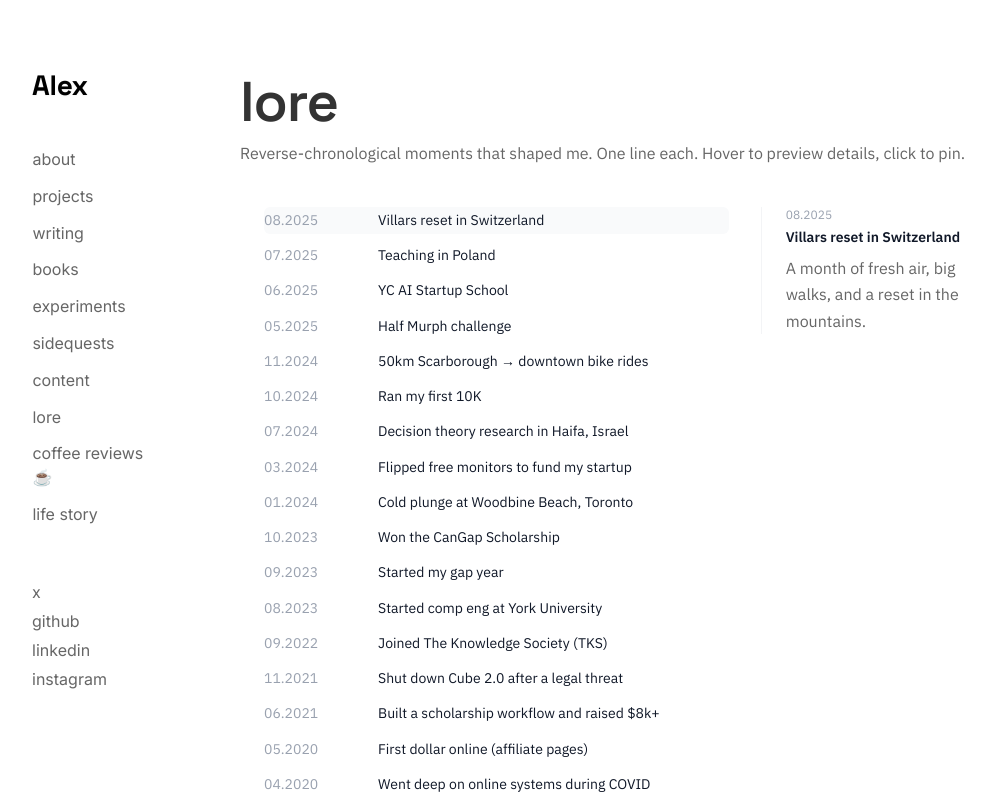
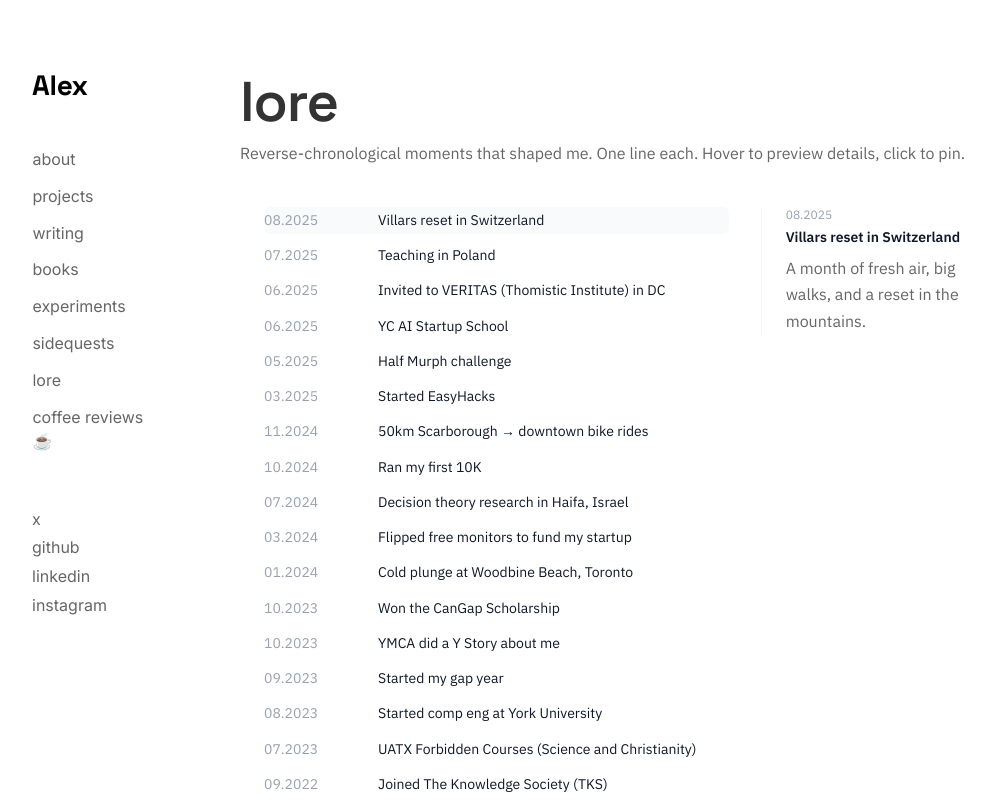
Before and after one commit to alexshibu1/alexshibu.com, a Next.js app: page /lore in a window 1280 px wide. Shown: the top 800 px of the page, without its empty margins (48-1042 px from the left). Built offline with nearby package versions, Linux system fonts and the light colour scheme.

Commit message:
lost of changes

```diff
--- a/app/components/sidebar.tsx
+++ b/app/components/sidebar.tsx
@@ -74,17 +74,11 @@ export default function Sidebar() {
           <Link href="/sidequest" className={linkClassName} onClick={closeMenu}>
             sidequests
           </Link>
-          <Link href="/content" className={linkClassName} onClick={closeMenu}>
-            content
-          </Link>
           <Link href="/lore" className={linkClassName} onClick={closeMenu}>
             lore
           </Link>
           <Link href="/coffee" className={linkClassName} onClick={closeMenu}>
             coffee reviews ☕
-          </Link>
-          <Link href="/life" className={linkClassName} onClick={closeMenu}>
-            life story
           </Link>
         </div>
 
--- a/app/lore/page.tsx
+++ b/app/lore/page.tsx
@@ -10,6 +10,8 @@ type LoreItem = {
   line: string;
   /** Optional details (shown in a clean side pane) */
   more?: string;
+  /** Optional external links shown in the details pane */
+  links?: { label: string; url: string }[];
   /**
    * Optional manual sort override (bigger = newer).
    * If omitted, we infer it from `date` so new entries auto-slot correctly.
@@ -83,22 +85,93 @@ function inferSortKey(date: string): number {
 
 const LORE: LoreItem[] = [
   {
+    id: "shopify-vanauley-2022-04",
+    date: "04.2022",
+    line: "First dollars on Shopify selling bath bombs",
+    more: "Launched a Shopify storefront for bath bomb fundraising for the Vanauley homeless shelter, promoted via Instagram theme pages. Had around 600 folloewers. Learned e-commerce + order fulfillment and marketing.",
+    links: [
+      {
+        label: "Screenshot",
+        url: "/projects/bathbombs.png",
+      },
+
+    ],
+  },
+  {
+    id: "easyhacks-2025-03",
+    date: "03.2025",
+    line: "Started EasyHacks",
+    more: "Hackathon for Rejects on easyhacks.org. It started from an accidental rejection email thread from UBC nwhacks. Turned into a 10 person team with 170+ beginners from 7+ countries and about $8K in prizes.",
+    links: [
+      {
+        label: "easyhacks.org",
+        url: "https://easyhacks.org",
+      },
+    ],
+  },
+  {
     id: "tks-2022-09",
     date: "09.2022",
     line: "Joined The Knowledge Society (TKS)",
-    more: "Joined TKS a community that opened my eyes to what's really possible.",
+    more: "Joined TKS — a community that opened my eyes to what’s really possible. Pitched and built tech with 200+ innovators, shipped and showcased impact, and explored 30+ conferences around the world. Projects at Microsoft HQ, Interac, and Sensei Labs.",
+  },
+  {
+    id: "nfts-2021-05",
+    date: "05.2021",
+    line: "Turned $3K into $100K in NFTs then lost it",
+    more: "Got super into NFTs. Took my YMCA internship money, about $3K, and went all in. Flipped Veefriends and World of Women, did some DeFi farming, lived in Discord. Ran it up to around $100K then the market crashed and I lost it all. But I did it once and I can do it again.",
+    links: [
+      {
+        label: "Screenshots",
+        url: "/images/nft/image1.png",
+      },
+    ],
+  },
+  {
+    id: "circus-clounz-2021-09",
+    date: "09.2021",
+    line: "Led the Circus Clounz NFT team",
+    more: "Led a 4 person team. Partnered and dropped NFTs, learned Solidity, and got way more crypto native. Missed product market fit, still learned a lot.",
+    links: [
+      {
+        label: "Circus Clounz (archive)",
+        url: "https://web.archive.org/web/20220128132945/https://circusclownz.com/",
+      },
+      {
+        label: "Screenshots",
+        url: "/images/nft/image2.png",
+      },
+    ],
   },
   {
     id: "cangap-scholarship-2023-10",
     date: "10.2023",
     line: "Won the CanGap Scholarship",
-    more: "The Canadian Gap Year Association helped fund my trip on my gap year across  Bangalore, Kerala, and Colombo. Thank you CanGap ❤️",
+    more: "Canadian Gap Year Association helped fund my trip on my gap year across Bangalore, Kerala, and Colombo. Thank you CanGap ❤️",
+  },
+  {
+    id: "ymca-y-story-2023-10",
+    date: "10.2023",
+    line: "YMCA did a Y Story about me",
+    more: "I shared my experience with the YMCA Newcomer Youth Leadership Development Program and how it gave me the confidence and opportunity to help make a change in my community. Big thank you to the donors who make programs like this possible.",
+    links: [
+      {
+        label: "Watch on Instagram",
+        url: "https://www.instagram.com/p/Cyi95HKKV2d/",
+      },
+    ],
   },
   {
     id: "gap-year-2023-09",
     date: "09.2023",
     line: "Started my gap year",
     more: "A year to do cool shit, explore, travel, and learn outside school. I said yes to everything",
+  },
+  {
+    id: "uatx-forbidden-courses-2023-07",
+    date: "07.2023",
+    line: "UATX Forbidden Courses (Science and Christianity)",
+    more: "University of Austin (UATX) — Forbidden Courses (2023): focus in “Science and Christianity.” Completed the pre-course work, but couldn’t join the in-person seminar due to visa constraints. With Harvard and MIT kids",
   },
   {
     id: "york-university-2023-09",
@@ -128,7 +201,13 @@ const LORE: LoreItem[] = [
     id: "yc-ai-school-2025-06",
     date: "06.2025",
     line: "YC AI Startup School",
-    more: "Absorbed founder lessons: talk to users, ship fast, and iterate.",
+    more: "Two-day intensive workshop in San Francisco on building and shipping with AI, alongside ~2,000 top CS undergrads and grad students. Absorbed founder lessons: talk to users, ship fast, and iterate.",
+  },
+  {
+    id: "veritas-2025-06",
+    date: "06.2025",
+    line: "Invited to VERITAS (Thomistic Institute) in DC",
+    more: "Invited participant at the VERITAS conference in Washington, DC (Thomistic Institute, 2025). Engaged with scholars and explored foundational questions and philosophical thought.",
   },
   {
     id: "yakov-research-2024-07",
@@ -146,7 +225,13 @@ const LORE: LoreItem[] = [
     id: "first-10k-2024-10",
     date: "10.2024",
     line: "Ran my first 10K",
-    more: "Oct 2024 — did my first 10K",
+    more: "Oct 2024 did my first 10K",
+    links: [
+      {
+        label: "Strava",
+        url: "https://strava.app.link/bfdpyqTA5Zb",
+      },
+    ],
   },
   {
     id: "cold-plunge-2024-01",
@@ -171,6 +256,12 @@ const LORE: LoreItem[] = [
     date: "05.2020",
     line: "First dollar online (affiliate pages)",
     more: "Started experimenting with online money by building themed affiliate pages (keto products). First taste of leverage: write once, earn repeatedly (sometimes).",
+    links: [
+      {
+        label: "Screenshot",
+        url: "/projects/keto.png",
+      },
+    ],
   },
   {
     id: "scholarship-workflow-2021",
@@ -194,7 +285,23 @@ const LORE: LoreItem[] = [
     id: "cube-runner-2019",
     date: "08.2019",
     line: "Released Cube Runner (my first game)",
-    more: "Cube Runner: an “impossible” reaction-time mobile game with brutally hard levels. Built as a fun way to test speed + focus. I wrote the store-style description (and yes — I called out “totally free” and “no ads”).",
+    more: "Built and shipped a Unity mobile game at 15. Cube Runner was an impossible levels kind of game, all reaction time. It got taken down by Google for privacy reasons. First real lesson in platform risk",
+    links: [
+      {
+        label: "Screenshot",
+        url: "/projects/cube.png",
+      },
+      {
+        label: "Instagram post",
+        url: "https://www.instagram.com/p/BwTdbmtjkZD/",
+      },
+    ],
+  },
+  {
+    id: "easter-seals-2019-11",
+    date: "11.2019",
+    line: "Shipped Raspberry Pi OCR glasses (Easter Seals)",
+    more: "Built and shipped real time Raspberry Pi glasses to help visually impaired folks read what is in front of them. Used OCR and wired it up to Google Assistant and Alexa. First shipped hardware project at 15.",
   },
   {
     id: "first-yt-2018",
@@ -369,6 +476,21 @@ export default function LorePage() {
                 <p className="text-sm text-gray-600 leading-relaxed mt-2">
                   {active.more}
                 </p>
+                {active.links?.length ? (
+                  <div className="mt-3 flex flex-col gap-1">
+                    {active.links.map((link) => (
+                      <a
+                        key={link.url}
+                        href={link.url}
+                        target="_blank"
+                        rel="noreferrer"
+                        className="text-sm text-gray-900 underline decoration-gray-200 underline-offset-4 hover:decoration-gray-400"
+                      >
+                        {link.label} <span aria-hidden="true">↗</span>
+                      </a>
+                    ))}
+                  </div>
+                ) : null}
               </>
             ) : (
               <p className="text-sm text-gray-500">
@@ -392,6 +514,21 @@ export default function LorePage() {
                 <p className="text-sm text-gray-600 leading-relaxed mt-2">
                   {active.more}
                 </p>
+                {active.links?.length ? (
+                  <div className="mt-3 flex flex-col gap-1">
+                    {active.links.map((link) => (
+                      <a
+                        key={link.url}
+                        href={link.url}
+                        target="_blank"
+                        rel="noreferrer"
+                        className="text-sm text-gray-900 underline decoration-gray-200 underline-offset-4 hover:decoration-gray-400"
+                      >
+                        {link.label} <span aria-hidden="true">↗</span>
+                      </a>
+                    ))}
+                  </div>
+                ) : null}
               </>
             ) : (
               <p className="text-sm text-gray-500">
--- a/app/sidequest/page.tsx
+++ /dev/null
@@ -1,21 +0,0 @@
-export default function Sidequests() {
-  return (
-    <main className="page-content">
-      <h1 className="hero-heading">sidequests</h1>
-      <p className="hero-subline">
-        sidequests, projects, and experiments from the builder gap year.
-      </p>
-      <h2>Future Sidequests</h2>
-      <p>
-        I&apos;m always looking for new sidequests to take on. If you have any
-        ideas, please let me know.
-      </p>
-      <h2>Current Sidequests</h2>
-      <p>teaching kids startup stuff </p>
-      <h2>Past Sidequests</h2>
-      <p>
-        I&apos;ve done a lot of sidequests in the past. Here are some of them.
-      </p>
-    </main>
-  );
-}
```
